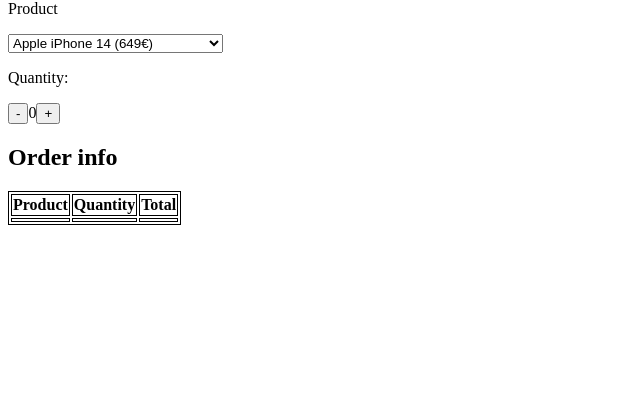
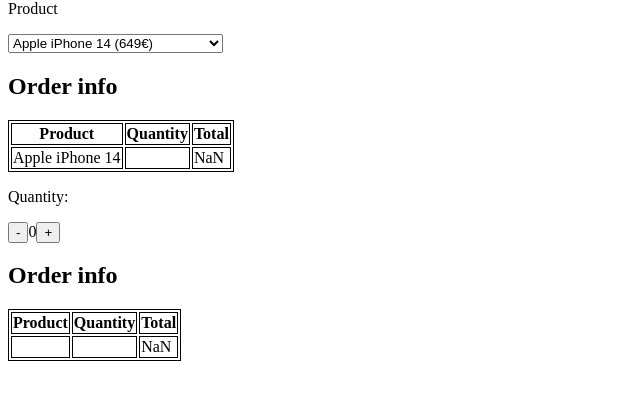
Before and after one commit to n3pite00/First-react-project, a React (Vite) app: page / in a window 1280 px wide. Shown: the part 155-554 px from the top of the page, without its empty margins (0-640 px from the left). Built offline with nearby package versions, Linux system fonts and the light colour scheme.

Commit message:
Order info komponenttia työstetty.

```diff
--- a/src/components/Dropdown.jsx
+++ b/src/components/Dropdown.jsx
@@ -1,9 +1,16 @@
+import { useState } from "react"
+import ProductionInfo from "./info"
 
 
 function Products(){
 
     const productNames = ['Apple iPhone 14', 'Google Pixel 7a 5G', 'Samsung Galaxy A55 5G', 'Fairphone 4 5G']
-    const prize = [649, 399, 349, 449]
+    const price = [649, 399, 349, 449]
+
+    const [selected, setindex] = useState(0)
+
+    const product = productNames[selected]
+    const Newprice = price[selected]
 
     const HandleProductChange = (event) => {
         setindex(event.target.value)
@@ -16,10 +23,13 @@
         <select name="products" id="index" onChange={HandleProductChange}>
         {productNames.map((item, index) => (
         <option key={index} value={index}>
-            {item} ({prize[index] + '€'})
+            {item} ({price[index] + '€'})
         </option>
         ))}
         </select>
+
+        <ProductionInfo Selectedproduct={product} Selectedprice={Newprice} />
+
     </>
     )
 }
--- a/src/components/Quantity.jsx
+++ b/src/components/Quantity.jsx
@@ -1,7 +1,7 @@
-import { useState } from 'react'
+import { useState } from "react"
 
 function Quantity () {
-    const [count, setCount] = useState(0)
+    const [count, setCount] = useState(0);
 
     function MinusCount() {
         setCount(prevCount => {
--- a/src/components/info.jsx
+++ b/src/components/info.jsx
@@ -1,8 +1,9 @@
 import '../styles/info.css'
 
-function ProductionInfo() {
 
 
+function ProductionInfo({ Selectedproduct, Selectedprice, count}) {
+    const total = count * Selectedprice
 
     return(
     <>
@@ -14,9 +15,9 @@
                 <th>Total</th>
             </tr>
             <tr>
-                <th></th>
-                <th></th>
-                <th></th>
+                <td>{Selectedproduct}</td>
+                <td>{count}</td>
+                <td>{total}</td>
             </tr>
         </table>
     </>
```
Also changed, not shown: src/App.jsx (+5 -4 lines).
